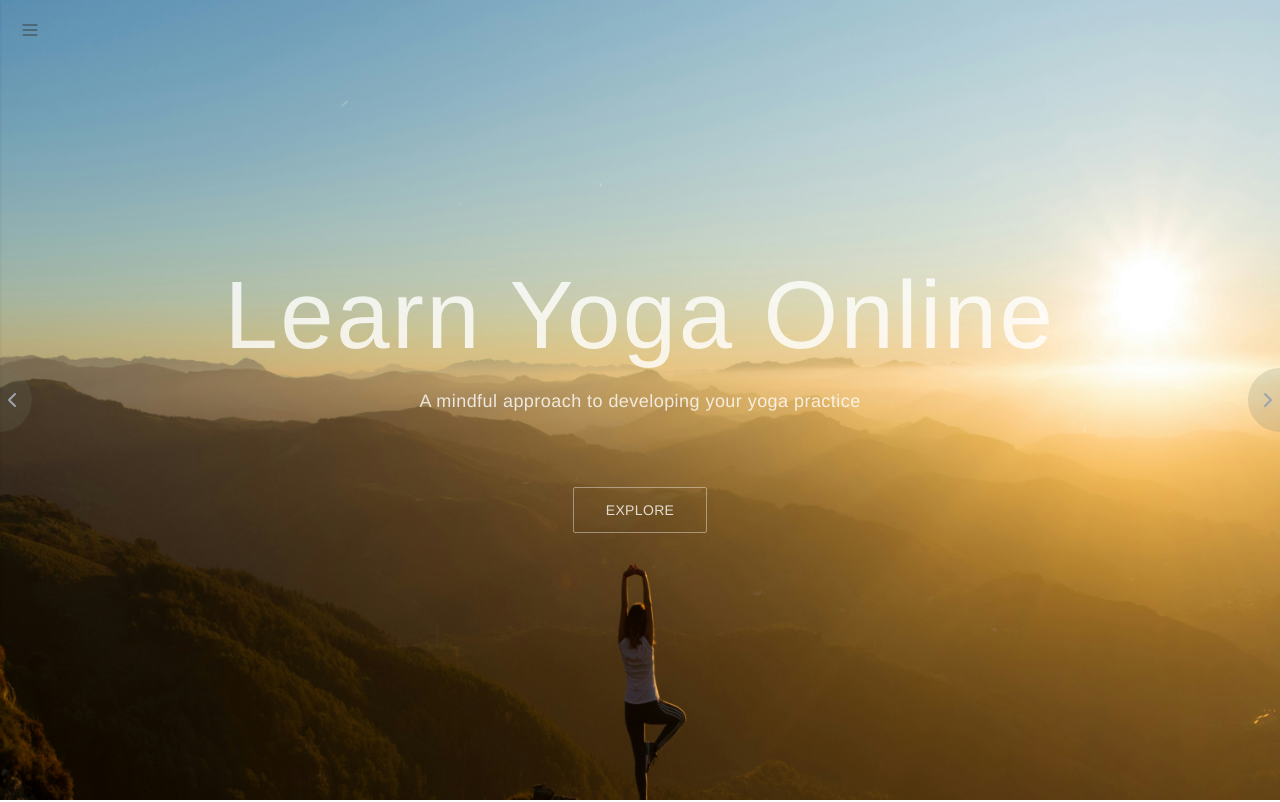
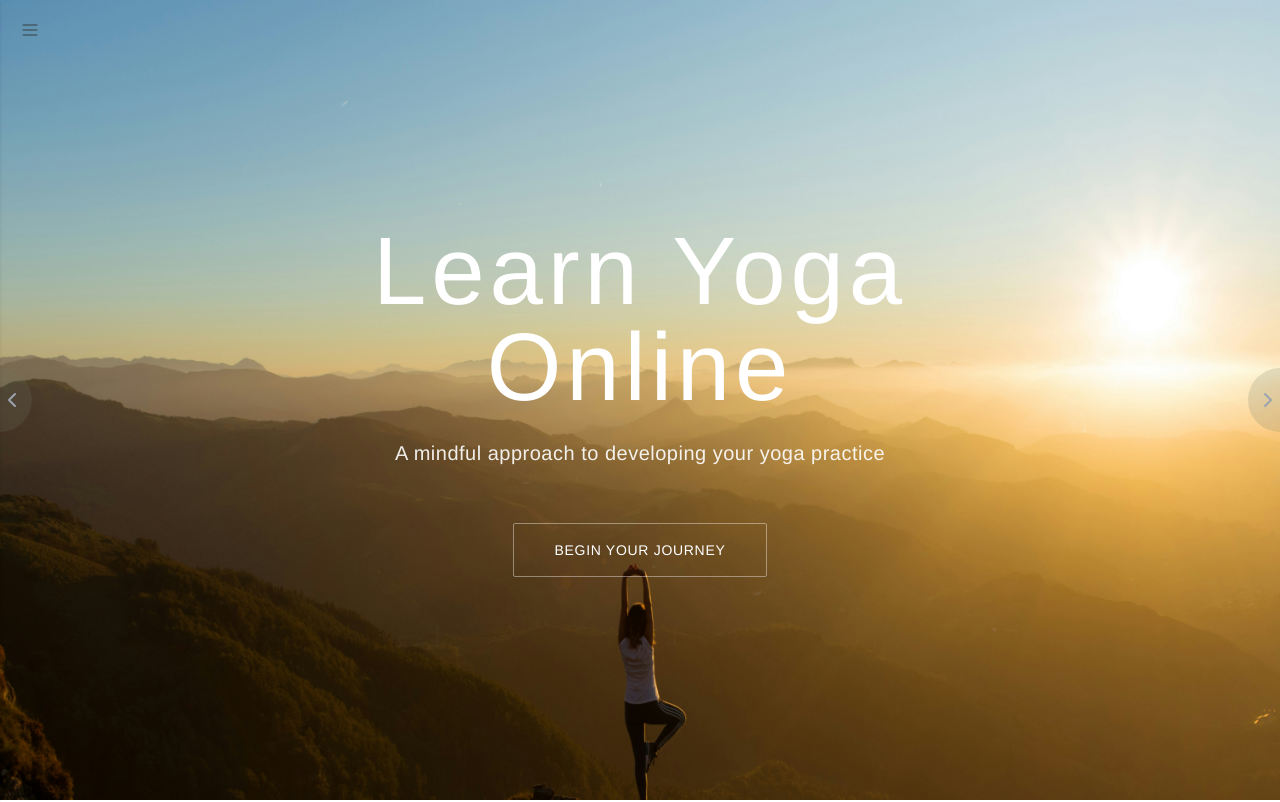
Before and after one commit to samanthacabrera/yoga-library, a React (Vite) app: page / in a window 1280 px wide. Shown: the top 802 px of the page. Built offline with nearby package versions, Linux system fonts and the light colour scheme.

Commit message:
update hero

```diff
--- a/src/components/Home.jsx
+++ b/src/components/Home.jsx
@@ -45,13 +45,23 @@ const Home = () => {
             transition={{ duration: 1.8, ease: "easeOut" }}
             className="text-center px-4 max-w-4xl mx-auto space-y-6"
           >
-              <h1 className="text-5xl md:text-7xl lg:text-8xl text-white opacity-80 tracking-wide">
+            <motion.h1
+              initial={{ opacity: 0 }}
+              animate={{ opacity: 1 }}
+              transition={{ duration: 2.2, ease: "easeOut" }}
+              className="text-5xl md:text-7xl lg:text-8xl text-white tracking-wider"
+            >
               Learn Yoga Online
-              </h1>
+            </motion.h1>
 
-              <p className="text-lg text-white opacity-80 tracking-wide">
+            <motion.p
+              initial={{ opacity: 0 }}
+              animate={{ opacity: 1 }}
+              transition={{ delay: 0.4, duration: 1.6 }}
+              className="text-lg md:text-xl text-white/90 tracking-wide max-w-2xl mx-auto"
+            >
               A mindful approach to developing your yoga practice
-              </p>
+            </motion.p>
 
             <motion.div
               initial={{ opacity: 0 }}
@@ -60,9 +70,9 @@ const Home = () => {
             >
               <Link
                 to="/poses"
-                  className="inline-block mt-12 px-8 py-3 border border-white/50 rounded-sm text-white opacity-80 hover:scale-[103%] transition-all duration-500 tracking-wide uppercase text-sm"
+                className="inline-block mt-8 px-10 py-4 border border-white/40 rounded-sm text-white hover:bg-white/10 hover:border-white/60 transition-all duration-500 tracking-wider uppercase text-sm font-light"
               >
-                  Explore
+                Begin Your Journey
               </Link>
             </motion.div>
           </motion.div>
```
Lines whose indentation alone changed are shown as unchanged.
